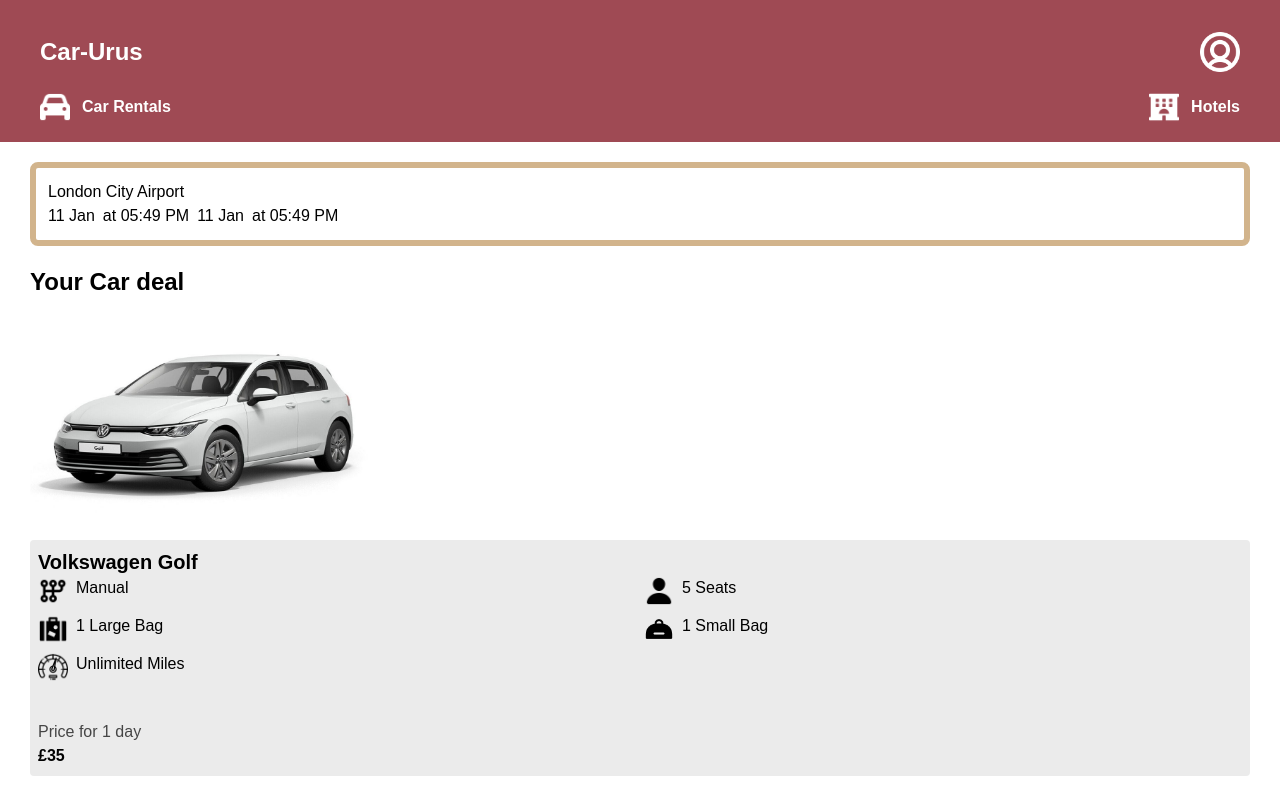
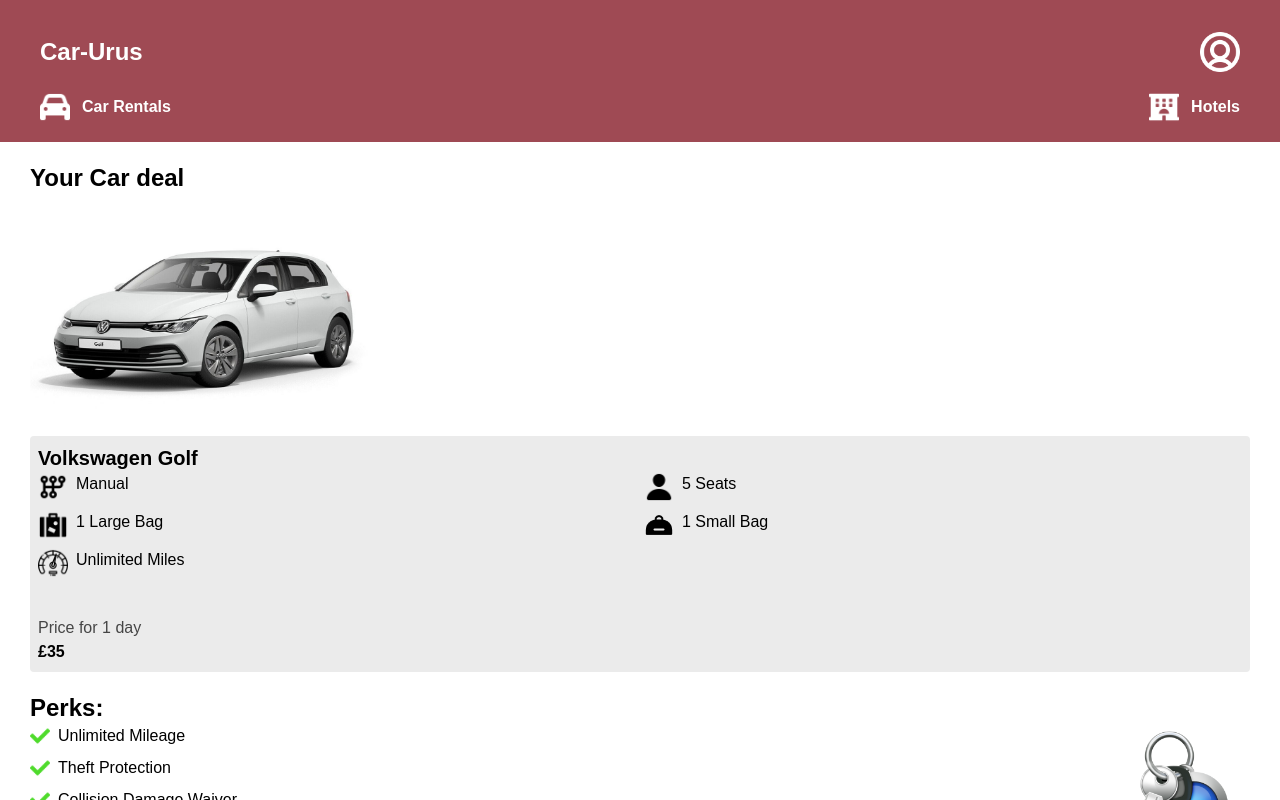
Before and after one commit to MarcioLopes451/car-urus, a React (Vite) app: page /car-urus/cars/1 in a window 1280 px wide. Shown: the top 800 px of the page. Built offline with nearby package versions, Linux system fonts and the light colour scheme.

Commit message:
add: reducer actions in place

```diff
--- a/src/components/Navbar/Navbar.jsx
+++ b/src/components/Navbar/Navbar.jsx
@@ -5,7 +5,7 @@
 
 export default function Navbar() {
   return (
-    <div className="bg-[#9F4A54] w-full h-[340px] text-white font-Inria-Serif z-[1]">
+    <div className="bg-[#9F4A54] w-full text-white font-Inria-Serif z-[1] pb-10">
       <div className="flex justify-between items-center px-[40px] pt-8">
         <h1 className="font-bold text-2xl">Car-Urus</h1>
         <img src={User} className="w-[40px] h-[40px]" />
--- a/src/components/Search/Search.jsx
+++ b/src/components/Search/Search.jsx
@@ -1,60 +1,48 @@
-//import React from "react";
-import Searching from "../../../images/2931184_normal_regular_zoom_glass_magnifier_icon.png";
 import { Link } from "react-router-dom";
+import { useDispatch, useSelector } from "react-redux";
+import { updatePrice, updateDay, resetPrices } from "../../features/carSlice";
+import { useEffect } from "react";
 
 export default function Search() {
-  const currentDate = new Date().toISOString().split("T")[0];
-  const currentDateTime = new Date();
-  const currentTime = currentDateTime.toLocaleTimeString([], {
-    hour: "2-digit",
-    minute: "2-digit",
+  const cars = useSelector((state) => state.car.cars);
+  const day = useSelector((state) => state.car.day);
+  const dispatch = useDispatch();
+
+  useEffect(() => {
+    dispatch(resetPrices());
+  }, [day, dispatch]);
+
+  const updateRent = () => {
+    cars.forEach((car) => {
+      dispatch(updatePrice({ carId: car.id, days: day }));
     });
+  };
+
+  const changeDay = (e) => {
+    const newday = parseInt(e.target.value, 10);
+    dispatch(updateDay(newday));
+  };
+
   return (
-    <div className="-mt-10 z-[2] mx-[40px] font-Inria-Serif">
-      <div className="bg-white w-full border-[#D2B48C] border-[6px] rounded-lg">
-        <div className="grid grid-rows-3 grid-cols-2">
-          {/*First Row */}
-          <div className="row-span-1 col-span-2 bg-light-blue-300 p-4 border-b-[6px] border-[#D2B48C]">
-            <label className="ml-9">Pick-up Location</label>
-            <div className="flex items-center gap-4 mt-3">
-              <img src={Searching} className="w-[20px] h-[20px]" />
-              <input type="text" placeholder="London City Airport" />
-            </div>
-          </div>
-          {/* Second Row */}
-          <div className="row-span-1 col-span-1 p-4 border-[#D2B48C] border-r-[6px] border-b-[6px]">
-            <label className="">Pick-up Date</label>
-            <div className="flex items-center gap-4 mt-3">
-              <input type="date" value={currentDate} />
-            </div>
-          </div>
-          <div className="row-span-1 col-span p-4 border-[#D2B48C] border-b-[6px]">
-            <label className="">Pick-up Time</label>
-            <div className="flex items-center gap-4 mt-3">
-              <input type="time" value={currentTime} />
-            </div>
-          </div>
-          {/* Third Row */}
-          <div className="row-span-1 col-span-1 p-4 border-[#D2B48C] border-r-[6px] border-b-[6px]">
-            <label className="">Drop-off Date</label>
-            <div className="flex items-center gap-4 mt-3">
-              <input type="date" value={currentDate} />
-            </div>
-          </div>
-          <div className="row-span-1 col-span-1 p-4 border-[#D2B48C] border-b-[6px]">
-            <label className="">Drop-off Time</label>
-            <div className="flex items-center gap-4 mt-3">
-              <input type="time" value="10:00" />
-            </div>
-          </div>
-        </div>
+    <div className="z-[2] mx-[40px] font-Inria-Serif mt-5">
+      <h2>Select how many days to rent out cars</h2>
+      <input
+        type="number"
+        placeholder="days"
+        className="border rounded-lg border-black p-1"
+        value={day}
+        onChange={changeDay}
+      />
+
       <Link to="/car-urus/cars">
-          <button className="bg-[#0370EF] w-full h-10 rounded-sm text-white font-semibold">
+        <button
+          className="bg-[#0370EF] w-full h-10 rounded-lg text-white font-semibold mt-4"
+          onClick={updateRent}
+        >
           {" "}
           Search
         </button>
       </Link>
     </div>
-    </div>
   );
 }
--- /dev/null
+++ b/src/features/carSlice.jsx
@@ -0,0 +1,35 @@
+import { createSlice } from "@reduxjs/toolkit";
+import { carData } from "../../data/carData";
+
+export const carSlice = createSlice({
+  name: "car",
+  initialState: {
+    day: 1,
+    cars: carData,
+  },
+  reducers: {
+    updatePrice: (state, action) => {
+      const { carId, days } = action.payload;
+      const car = state.cars.find((c) => c.id === carId);
+      if (car) car.price.perDay = newPrice(car.price.perDay, days);
+    },
+    updateDay: (state, action) => {
+      state.day = action.payload;
+    },
+    resetPrices: (state) => {
+      state.cars.forEach((car) => {
+        car.price.perDay = carData.find((c) => c.id == car.id).price.perDay;
+      });
+    },
+  },
+});
+
+const newPrice = (price, days) => {
+  let newPrice = price;
+  for (let i = 1; i <= days; i++) {
+    newPrice *= 1.2;
+  }
+  return newPrice.toFixed(2);
+};
+export const { updatePrice, updateDay, resetPrices } = carSlice.actions;
+export default carSlice.reducer;
--- a/src/features/store.jsx
+++ b/src/features/store.jsx
@@ -1,5 +1,8 @@
 import { configureStore } from "@reduxjs/toolkit";
+import carReducer from "./carSlice";
 
 export const store = configureStore({
-  reducer: {},
+  reducer: {
+    car: carReducer,
+  },
 });
--- a/src/pages/Cars/Cars.jsx
+++ b/src/pages/Cars/Cars.jsx
@@ -1,5 +1,5 @@
 import CarNav from "../../components/Navbar/CarNav";
-import { carData } from "../../../data/carData";
+import { useSelector } from "react-redux";
 import { Link } from "react-router-dom";
 import Manual from "../../../images/9081001_manual_gearbox_icon.png";
 import Automatic from "../../../images/automatic-transmission.png";
@@ -13,55 +13,15 @@
 import Electric from "../../../images/4801291_automobile_car_eco_electric_powered_icon.png";
 
 export default function Cars() {
-  const daysOfWeek = ["Sun", "Mon", "Tue", "Wed", "Thu", "Fri", "Sat"];
-  const months = [
-    "Jan",
-    "Feb",
-    "Mar",
-    "Apr",
-    "May",
-    "Jun",
-    "Jul",
-    "Aug",
-    "Sep",
-    "Oct",
-    "Nov",
-    "Dec",
-  ];
+  const cars = useSelector((state) => state.car.cars);
+  const days = useSelector((state) => state.car.day);
 
-  const currentDate = new Date();
-  const dayOfWeek = daysOfWeek[currentDate.getDay()];
-  const dayOfMonth = currentDate.getDate();
-  const month = months[currentDate.getMonth()];
-
-  const currentTime = currentDate.toLocaleTimeString([], {
-    hour: "2-digit",
-    minute: "2-digit",
-  });
   return (
     <>
       <CarNav />
       <div className="mt-5 font-Inria-Serif">
-        <div className="mx-[30px] border-[#D2B48C] border-[6px] rounded-lg flex justify-between items-center p-3">
-          <div>
-            <h3>London City Airport</h3>
-            <div className="flex gap-2">
-              <div className="flex gap-2">
-                <p>{` ${dayOfMonth} ${month}`}</p>
-                <p>at {currentTime} </p>
-              </div>
-              <div className="flex gap-2">
-                <p>{`${dayOfMonth} ${month}`}</p>
-                <p>at {currentTime}</p>
-              </div>
-            </div>
-          </div>
-        </div>
-
         <div className="mt-5 mx-[30px]">
-          <h2 className="font-bold text-2xl">
-            Available Cars : {carData.length}
-          </h2>
+          <h2 className="font-bold text-2xl">Available Cars : {cars.length}</h2>
           <div className="mt-5">
             <div className="flex justify-between items-center">
               <div className="flex flex-col justify-center items-center">
@@ -83,7 +43,7 @@
             </div>
           </div>
           <div className=" mt-5 flex flex-col justify-center items-center gap-5 w-full">
-            {carData.map((car) => (
+            {cars.map((car) => (
               <div
                 key={car.id}
                 className="flex justify-between items-start flex-col"
@@ -149,7 +109,14 @@
                     </p>
                   </div>
                   <div>
-                    <p className="opacity-70">Price for 1 day</p>
+                    <p className="opacity-70">
+                      Price for{" "}
+                      {days === 1 ? (
+                        <span>{days} day</span>
+                      ) : (
+                        <span>{days} days</span>
+                      )}
+                    </p>
                     <p className="font-bold">£{car.price.perDay}</p>
                     <Link key={car.id} to={`/car-urus/cars/${car.id}`}>
                       <button className="bg-[#0370EF] w-40 h-10 rounded-lg text-white font-bold">
--- a/src/pages/Cars/SelectedCar.jsx
+++ b/src/pages/Cars/SelectedCar.jsx
@@ -1,6 +1,5 @@
 import { useParams } from "react-router-dom";
 import { useState } from "react";
-import { carData } from "../../../data/carData";
 import CarNav from "../../components/Navbar/CarNav";
 import Manual from "../../../images/9081001_manual_gearbox_icon.png";
 import Automatic from "../../../images/automatic-transmission.png";
@@ -11,61 +10,25 @@
 import Tick from "../../../images/8541612_check_tick_mark_icon.png";
 import Keychain from "../../../images/37052_keychain_password_access_car keys_keys_icon.png";
 import TotalPrice from "../../components/TotalPrice/TotalPrice";
+import { useSelector } from "react-redux";
 
 export default function SelectedCar() {
   const [state, setState] = useState(false);
+  const car = useSelector((state) => state.car.cars);
+  const days = useSelector((state) => state.car.day);
 
   const openReviews = () => {
     setState(!state);
   };
 
   const { id } = useParams();
-  const productData = carData.find((data) => data.id === parseInt(id, 10));
+  const productData = car.find((data) => data.id === parseInt(id, 10));
   if (!productData) throw new Error(`404: product not found: ${id}`);
-  const daysOfWeek = ["Sun", "Mon", "Tue", "Wed", "Thu", "Fri", "Sat"];
-  const months = [
-    "Jan",
-    "Feb",
-    "Mar",
-    "Apr",
-    "May",
-    "Jun",
-    "Jul",
-    "Aug",
-    "Sep",
-    "Oct",
-    "Nov",
-    "Dec",
-  ];
-  const currentDate = new Date();
-  const dayOfWeek = daysOfWeek[currentDate.getDay()];
-  const dayOfMonth = currentDate.getDate();
-  const month = months[currentDate.getMonth()];
-  const currentTime = currentDate.toLocaleTimeString([], {
-    hour: "2-digit",
-    minute: "2-digit",
-  });
 
   return (
     <>
       <CarNav />
       <div className="mt-5 font-Inria-Serif">
-        <div className="mx-[30px] border-[#D2B48C] border-[6px] rounded-lg flex justify-between items-center p-3">
-          <div>
-            <h3>London City Airport</h3>
-            <div className="flex gap-2">
-              <div className="flex gap-2">
-                <p>{` ${dayOfMonth} ${month}`}</p>
-                <p>at {currentTime} </p>
-              </div>
-              <div className="flex gap-2">
-                <p>{`${dayOfMonth} ${month}`}</p>
-                <p>at {currentTime}</p>
-              </div>
-            </div>
-          </div>
-        </div>
-
         <div className="mt-5 mx-[30px]">
           <h2 className="font-bold text-2xl">Your Car deal</h2>
           <div className="flex justify-between items-start flex-col">
@@ -130,7 +93,14 @@
                 </p>
               </div>
               <div>
-                <p className="opacity-70">Price for 1 day</p>
+                <p className="opacity-70">
+                  Price for{" "}
+                  {days === 1 ? (
+                    <span>{days} day</span>
+                  ) : (
+                    <span>{days} days</span>
+                  )}
+                </p>
                 <p className="font-bold">£{productData.price.perDay}</p>
               </div>
             </div>
```
Lines whose indentation alone changed are shown as unchanged.
